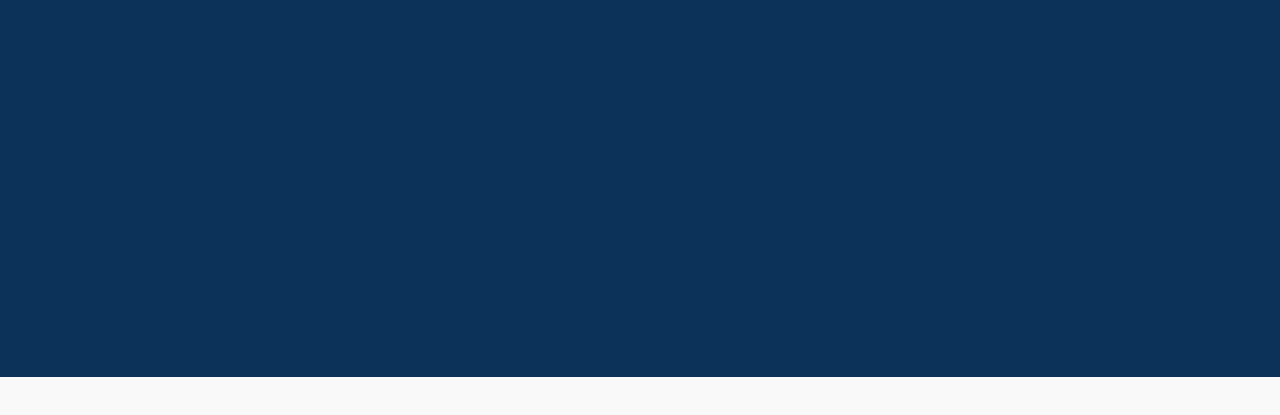
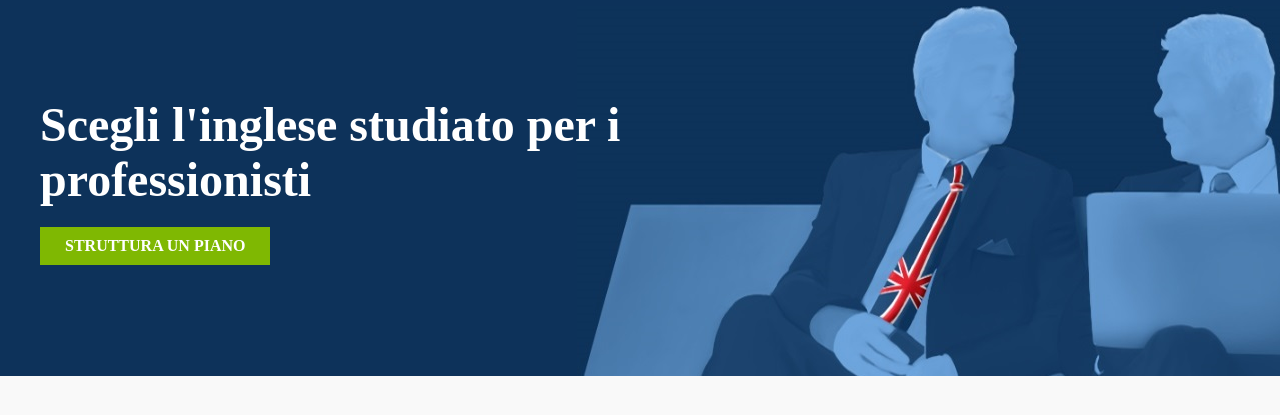
Before and after one commit to WanderingCrow-EleventhMountain/html-css-fluentify, a plain HTML site: page index.html in a window 1280 px wide. Shown: the part 83-498 px from the top of the page. Drawn offline with Linux system fonts and the light colour scheme.

Commit message:
Header ok

```diff
--- a/css/style.css
+++ b/css/style.css
@@ -6,12 +6,14 @@
 
 /* SEZIONE HEADER */
 
+/* SOTTOSEZIONE NAV */
+
 header {
   background-color: #0d325a;
   font-weight: 800;
   color: white;
   /* debug rules */
-  height: 460px;
+  height: 459px;
   /* end debug rules */
 }
 
@@ -61,6 +63,32 @@ header {
   background-color: #7fb802;
   padding: 8px 25px;
   margin-right: 50px;
+}
+
+/* FINE SOTTOSEZIONE NAV */
+
+.scrittalogo {
+  width: 800px;
+  position: absolute;
+  top: 180px;
+  left: 40px;
+  font-size: 1.5em;
+}
+
+.bv a{
+  background-color: #7fb802;
+  padding: 10px 25px;
+  margin-right: 50px;
+  text-decoration: none;
+  color: white;
+  position: absolute;
+  left: 40px;
+  top: 310px;
+}
+
+.banner {
+  float: right;
+  padding-top: 37px;
 }
 
 /* FINE SEZIONE HEADER */
--- a/index.html
+++ b/index.html
@@ -28,10 +28,13 @@
       </nav>
         <div class="header2">
         <div class="scrittalogo">
-
+          <h1>Scegli l'inglese studiato per i professionisti</h1>
+        </div>
+        <div class="bv">
+          <a href="#">STRUTTURA UN PIANO</a>
         </div>
         <div class="banner">
-
+          <img src="img/vecchi.jpg" alt="">
         </div>
       </div>
     </header>
```
Also changed, not shown: img/vecchi.JPG (added), 1 other file.
